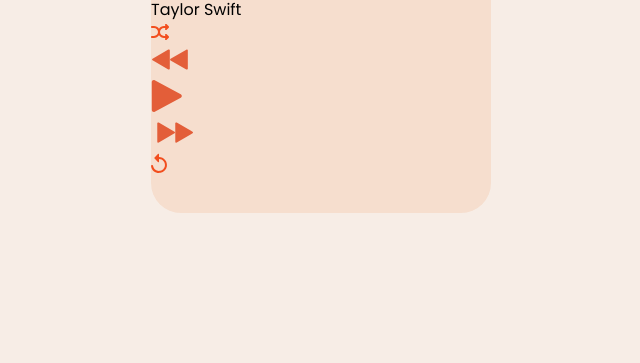
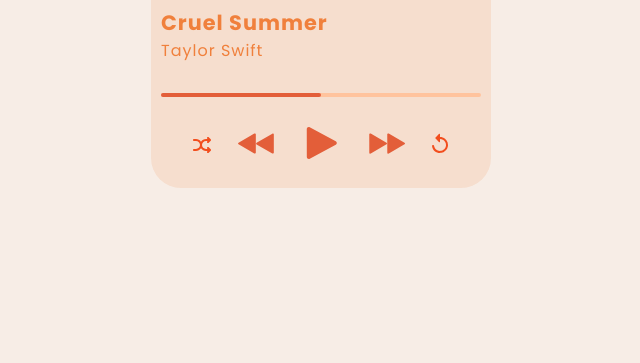
Before and after one commit to Dereje-getu-tadesse-10/music-player, a plain HTML site: page index.html in a window 1280 px wide. Shown: the part 437-800 px from the top of the page, without its empty margins (319-959 px from the left). Drawn offline with Linux system fonts and the light colour scheme.

Commit message:
Update: add style on controls button

```diff
--- a/index.html
+++ b/index.html
@@ -23,12 +23,14 @@
 
             <div class="music-player">
                 <div class="song-info">
-                    <p>Cruel Summer</p>
-                    <p>Taylor Swift</p>
+                    <p class="title-song">Cruel Summer</p>
+                    <p class="artist-name">Taylor Swift</p>
                 </div>
                 <div class="song-progress">
-                    <div class="first-line"></div>
-                    <div class="second-line"></div>
+                    <div class="first-line">
+                        <div class="second-line"></div>
+                    </div>
+
                 </div>
 
                 <div class="controls">
--- a/style.css
+++ b/style.css
@@ -11,6 +11,11 @@
     --second-color: #F7EDE6;
     --third-color: #F6DECE;
     --accent-color: #E35E39;
+    --progesse-bar: #F0803C;
+    --first-line: #ffc39d;
+    --letter-spacing: 1px;
+    --font-bold: bold;
+    --font-regular: regular;
 }
 
 html, body{
@@ -29,7 +34,6 @@ main{
 
 #container{
     width: 90%;
-    height: 500px;
     border-radius: 30px;
     background-color: var(--third-color);
 }
@@ -46,13 +50,67 @@ main{
     object-fit: cover;
 }
 
+.music-player{
+    padding: 10px;
+    display: flex;
+    flex-direction: column;
+}
 
+.song-info .title-song{
+    font-size: 1.3em;
+    letter-spacing: var(--letter-spacing);
+    font-weight: var(--font-bold);
+    color: var(--main-color);
+}
 
+.song-info .artist-name{
+    font-weight: var(--font-regular);
+    letter-spacing: var(--letter-spacing);
+    color: var(--main-color);
+}
 
+.song-progress{
+    margin-top: 30px;
+    width: 100%;
+}
+
+.first-line{
+    position: relative;
+    height: 4px;
+    width: 100%;
+    border-radius: 5px;
+    background-color: var(--first-line);
+}
+
+.second-line{
+    position: absolute;
+    height: 4px;
+    width: 50%;
+    top: 0;
+    left: 0;
+    background-color: var(--accent-color);
+    border-radius: 5px;
+}
+
+.controls{
+    display: flex;
+    justify-content: space-between;
+    align-items: center;
+    width: 80%;
+    margin: 30px auto
+}
+
+.shuffle-button,
+.previous-song-button,
+.play-button,
+.next-song-button,
+.repeat-button{
+    cursor: pointer;
+}
 
 @media screen and (min-width: 380px){
     #container{
         width: 340px;
-        height: 500px;
+        height: 450px;
     }
 }
```
Also changed, not shown: app.js (added), 1 other file.
